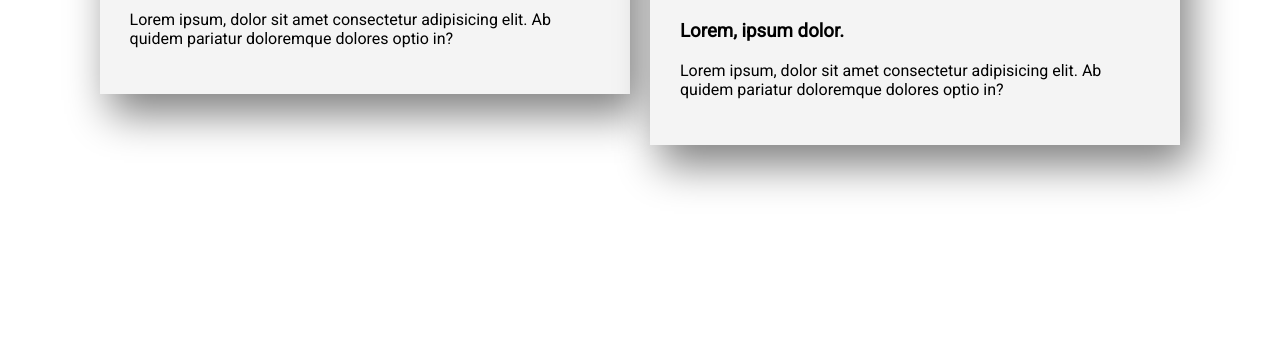
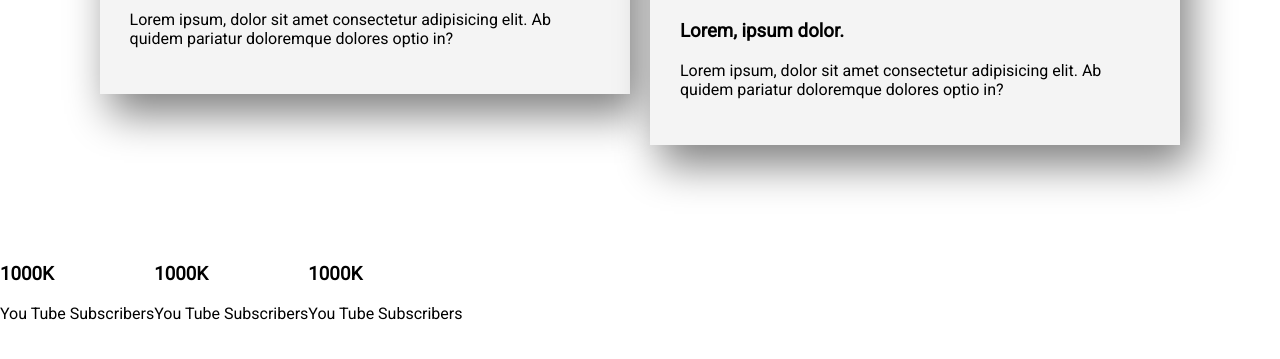
Before and after one commit to Shah-Md-Jihan/eat-healthy, a plain HTML site: page index.html in a window 1280 px wide. Shown: the part 2224-2583 px from the top of the page. Before the commit the page ends 2469 px from the top, so only its background shows below. Drawn offline with Linux system fonts and the light colour scheme.

Commit message:
sub content html added

```diff
--- a/index.html
+++ b/index.html
@@ -96,6 +96,21 @@
             </div>
         </div>
     </section>
+
+    <section class="flex-container">
+        <div class="sub_content">
+            <h3>1000K</h3>
+            <p>You Tube Subscribers</p>
+        </div>
+        <div class="sub_content">
+            <h3>1000K</h3>
+            <p>You Tube Subscribers</p>
+        </div>
+        <div class="sub_content">
+            <h3>1000K</h3>
+            <p>You Tube Subscribers</p>
+        </div>
+    </section>
 </body>
 
 </html>
```
